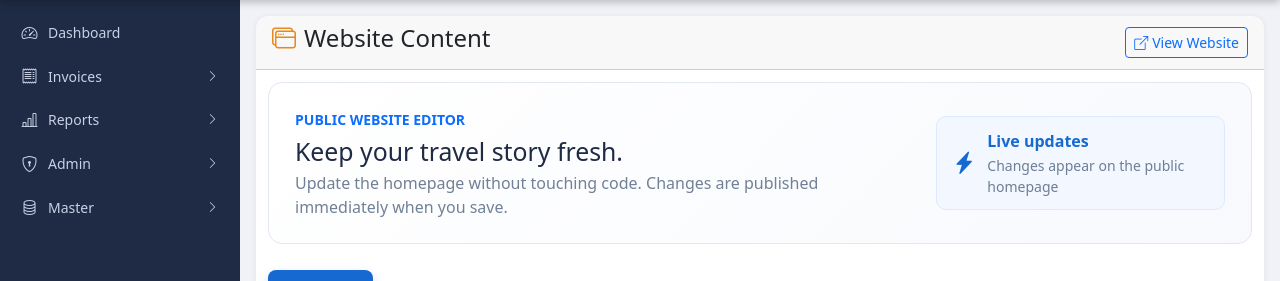
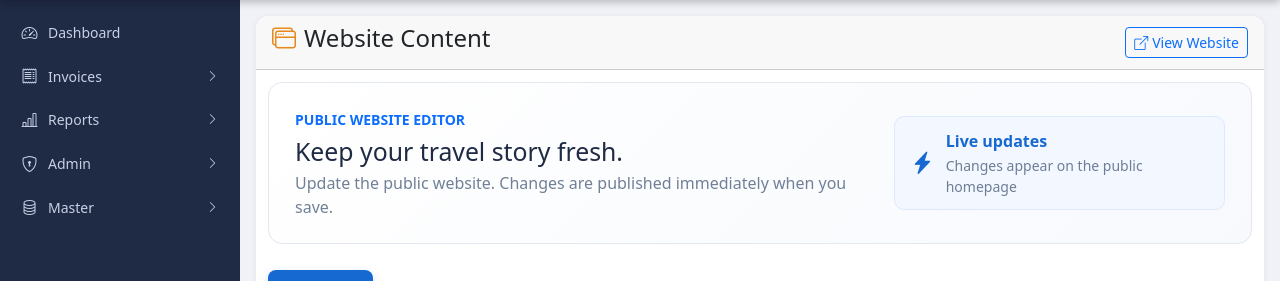
Before and after one commit to niranjan0k/travel_billing, a Flask app: template templates/content_manager.html in a window 1280 px wide. Shown: the part 56-337 px from the top of the page. Run offline with Flask 3, Linux system fonts and the light colour scheme; the template is opened without the code that fills it: values that come from a table or form of the project are taken from there, others are empty; the visitor is signed in with stand-in values (Sample User, id 1); data comes from the database, SQL or seed files in the repository; parts of the project's set-up code (start-up, migrations or seed data) failed here and were passed over; some libraries are stand-ins or nearby versions.

Commit message:
updated content manager template message

```diff
--- a/templates/content_manager.html
+++ b/templates/content_manager.html
@@ -12,7 +12,7 @@
     <div>
       <span class="text-uppercase small fw-semibold text-primary">Public website editor</span>
       <h2>Keep your travel story fresh.</h2>
-      <p>Update the homepage without touching code. Changes are published immediately when you save.</p>
+      <p>Update the public website. Changes are published immediately when you save.</p>
     </div>
     <div class="content-stat">
       <i class="bi bi-lightning-charge-fill"></i>
```
